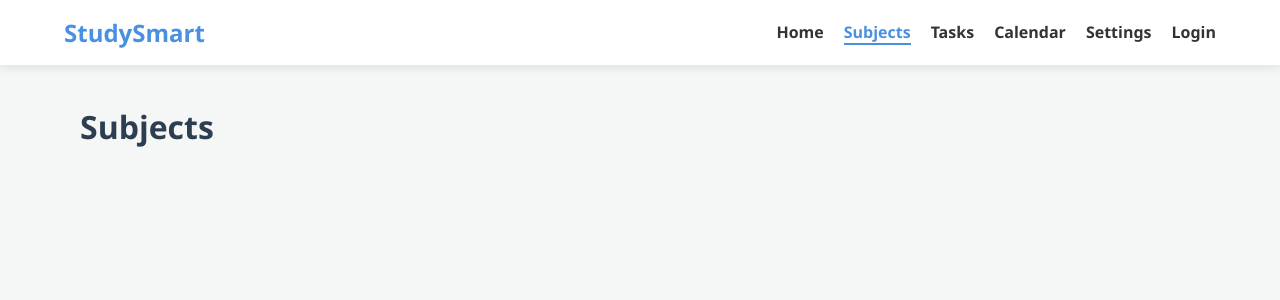
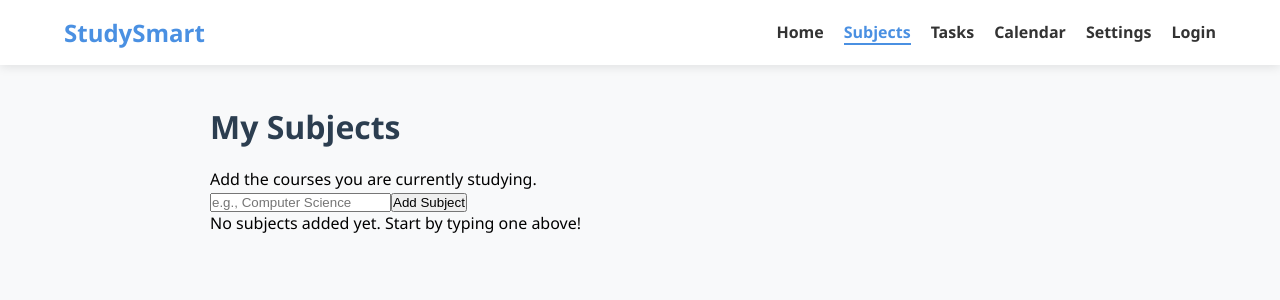
Before and after one commit to Natasha-tech-art/study.planner, a React (Create React App) app: page /subjects in a window 1280 px wide. Shown: the top 300 px of the page. Built offline with nearby package versions, Linux system fonts and the light colour scheme.

Commit message:
Add footer

```diff
--- a/src/App.css
+++ b/src/App.css
@@ -27,3 +27,24 @@ h1 {
   color: #2c3e50;
   margin-bottom: 20px;
 }
+/* Ensure the whole page takes up the full height of the screen */
+.app-wrapper {
+  display: flex;
+  flex-direction: column;
+  min-height: 100vh;
+  background-color: #f8f9fa;
+}
+
+/* This allows the middle content to grow and push the footer to the bottom */
+.content-area {
+  flex: 1;
+  padding: 40px 20px;
+  max-width: 900px;
+  margin: 0 auto;
+  width: 100%;
+}
+
+.page h1 {
+  color: #2c3e50;
+  margin-bottom: 10px;
+}
--- a/src/App.js
+++ b/src/App.js
@@ -1,21 +1,49 @@
-import React from 'react';
+import React, { useState, useEffect } from 'react';
 import { BrowserRouter as Router, Routes, Route } from 'react-router-dom';
 import Navbar from './components/Navbar';
-// Note: Only keep the line below if you have created Footer.js in your components folder!
-// import Footer from './components/Footer';
-
+//import Footer from './components/Footer';
+import Subjects from './pages/subjects'; // Ensure this file exists!
 import './App.css';
 
-// 1. Placeholder components
-const Home = () => <div><h1>Dashboard</h1><p>Welcome to your study planner!</p></div>;
-const Subjects = () => <div><h1>Subjects</h1></div>;
-const Tasks = () => <div><h1>Tasks</h1></div>;
-const Calendar = () => <div><h1>Calendar</h1></div>;
-const Settings = () => <div><h1>Settings</h1></div>;
-const Login = () => <div><h1>Login</h1></div>;
+// Placeholder components kept outside to avoid "Invalid Hook" errors
+const Home = () => (
+  <div className="page">
+    <h1>Dashboard</h1>
+    <p>Welcome to your study planner!</p>
+  </div>
+);
+const Tasks = () => <div className="page"><h1>Tasks Page</h1></div>;
+const Calendar = () => <div className="page"><h1>Calendar Page</h1></div>;
+const Settings = () => <div className="page"><h1>Settings Page</h1></div>;
+const Login = () => <div className="page"><h1>Login Page</h1></div>;
 
-// 2. The App Function
 function App() {
+  // 1. Initialize State from LocalStorage
+  const [subjects, setSubjects] = useState(() => {
+    const saved = localStorage.getItem('study_subjects');
+    return saved ? JSON.parse(saved) : [];
+  });
+
+  // 2. Save to LocalStorage whenever 'subjects' changes
+  useEffect(() => {
+    localStorage.setItem('study_subjects', JSON.stringify(subjects));
+  }, [subjects]);
+
+  // 3. CRUD Logic: Add Subject
+  const addSubject = (name) => {
+    const newSubject = {
+      id: Date.now(),
+      name: name,
+      dateCreated: new Date().toLocaleDateString()
+    };
+    setSubjects([...subjects, newSubject]);
+  };
+
+  // 4. CRUD Logic: Delete Subject
+  const deleteSubject = (id) => {
+    setSubjects(subjects.filter(sub => sub.id !== id));
+  };
+
   return (
     <Router>
       <div className="app-wrapper">
@@ -24,7 +52,19 @@ function App() {
         <main className="content-area">
           <Routes>
             <Route path="/" element={<Home />} />
-            <Route path="/subjects" element={<Subjects />} />
+
+            {/* Pass the data and functions as "props" to the Subjects page */}
+            <Route
+              path="/subjects"
+              element={
+                <Subjects
+                  subjects={subjects}
+                  onAdd={addSubject}
+                  onDelete={deleteSubject}
+                />
+              }
+            />
+
             <Route path="/tasks" element={<Tasks />} />
             <Route path="/calendar" element={<Calendar />} />
             <Route path="/settings" element={<Settings />} />
@@ -32,6 +72,7 @@ function App() {
           </Routes>
         </main>
 
+        {/*<Footer />*/}
       </div>
     </Router>
   );
--- /dev/null
+++ b/src/components/Footer.js
@@ -0,0 +1,17 @@
+import React from 'react';
+
+const Footer = () => {
+  return (
+    <footer style={{
+      textAlign: 'center',
+      padding: '20px',
+      marginTop: 'auto',
+      background: '#fff',
+      borderTop: '1px solid #eee'
+    }}>
+      <p>&copy; 2026 StudySmart Planner</p>
+    </footer>
+  );
+};
+
+export default Footer;
--- a/src/pages/subjects.js
+++ b/src/pages/subjects.js
@@ -0,0 +1,55 @@
+import React, { useState } from 'react';
+
+const Subjects = ({ subjects, onAdd, onDelete }) => {
+  const [subjectName, setSubjectName] = useState('');
+
+  const handleSubmit = (e) => {
+    e.preventDefault();
+    if (!subjectName.trim()) return; // Don't add empty subjects
+
+    onAdd(subjectName);
+    setSubjectName(''); // Clear the input after adding
+  };
+
+  return (
+    <div className="subjects-container">
+      <h1>My Subjects</h1>
+      <p>Add the courses you are currently studying.</p>
+
+      {/* Form to add new subjects */}
+      <form onSubmit={handleSubmit} className="add-form">
+        <input
+          type="text"
+          placeholder="e.g., Computer Science"
+          value={subjectName}
+          onChange={(e) => setSubjectName(e.target.value)}
+        />
+        <button type="submit">Add Subject</button>
+      </form>
+
+      {/* List of subjects */}
+      <div className="subject-list">
+        {subjects.length === 0 ? (
+          <p className="empty-msg">No subjects added yet. Start by typing one above!</p>
+        ) : (
+          subjects.map((subject) => (
+            <div key={subject.id} className="subject-card">
+              <div className="subject-info">
+                <h3>{subject.name}</h3>
+                <span>Created: {subject.dateCreated || 'Recently'}</span>
+              </div>
+              <button
+                className="delete-btn"
+                onClick={() => onDelete(subject.id)}
+              >
+                Delete
+              </button>
+            </div>
+          ))
+        )}
+      </div>
+    </div>
+  );
+};
+
+export default Subjects;
```
